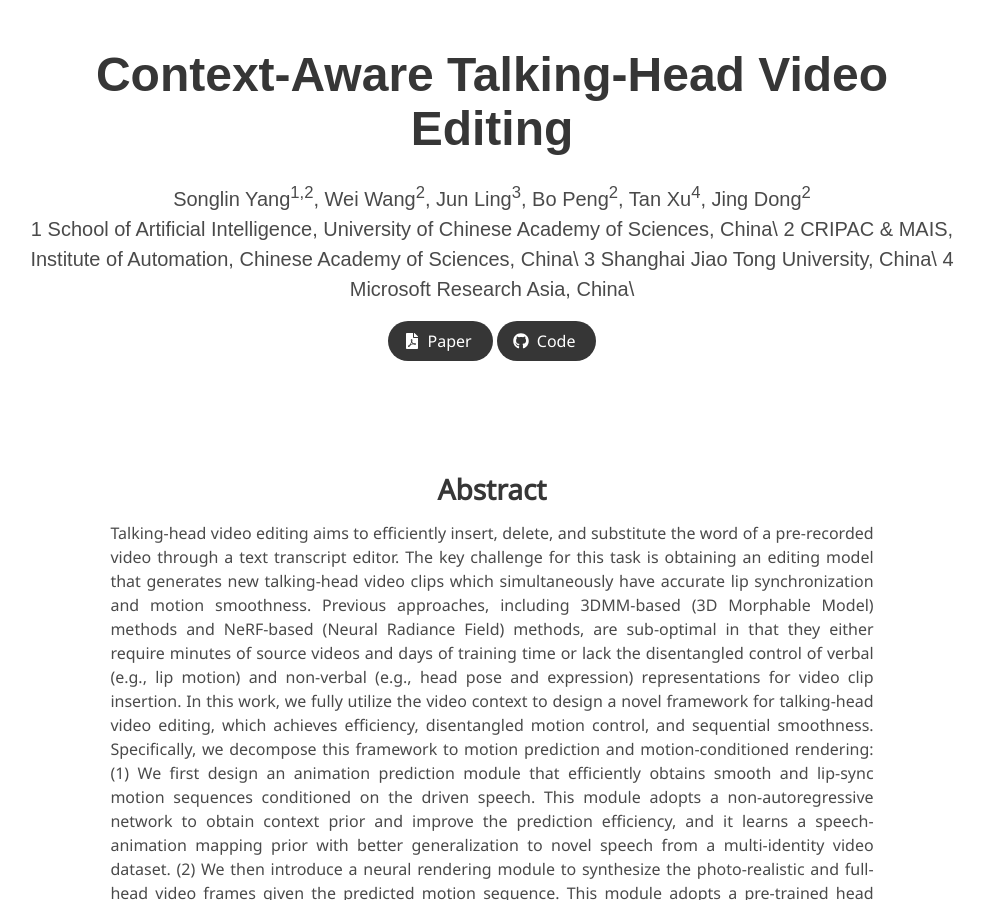
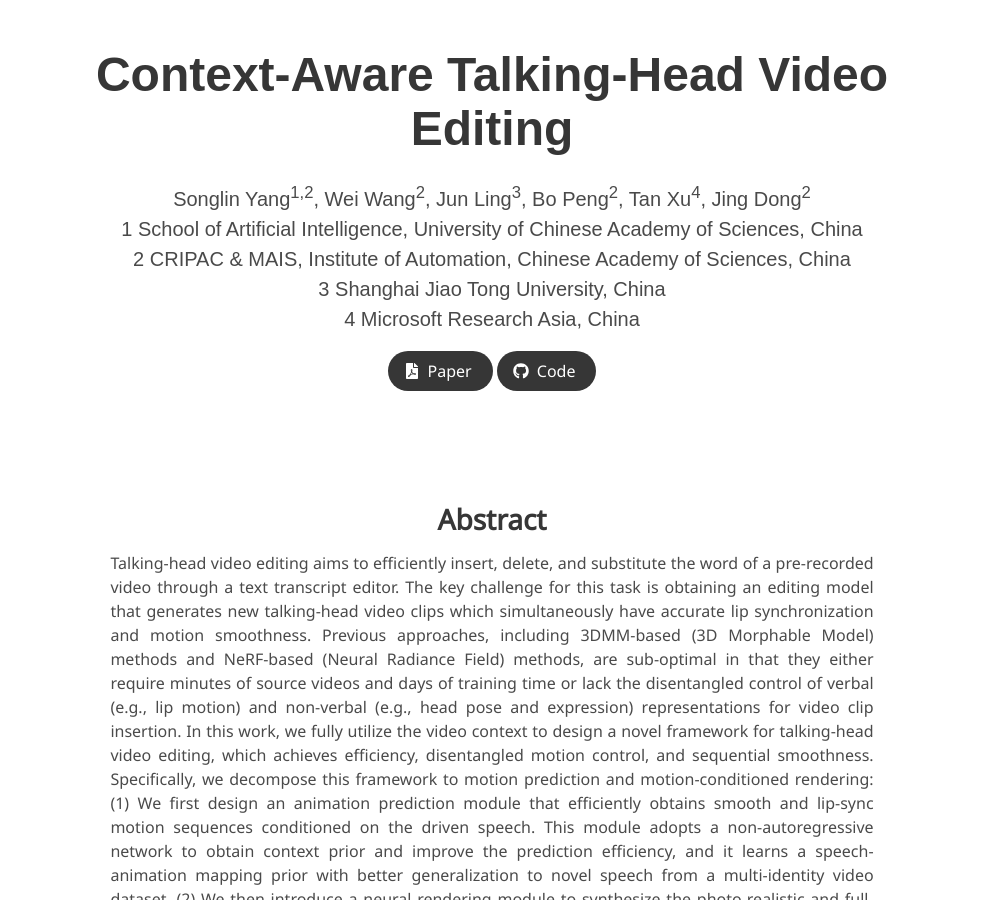
Before and after one commit to Songlin1998/THEdit, a Jekyll site: the page built from index.md, in a window 1280 px wide and 900 px high. Shown: the whole window, without its empty margins (148-1132 px from the left). Built offline with Jekyll 4.4.1, drawn with Linux system fonts in a browser that asks for light colours; some web fonts are replaced.

```diff
--- a/index.md
+++ b/index.md
@@ -6,10 +6,10 @@ title: Context-Aware Talking-Head Video Editing
 authors:
     Songlin Yang<sup>1,</sup><sup>2</sup>, Wei Wang<sup>2</sup>, Jun Ling<sup>3</sup>, Bo Peng<sup>2</sup>, Tan Xu<sup>4</sup>, Jing Dong<sup>2</sup>
 affiliations:
-    1 School of Artificial Intelligence, University of Chinese Academy of Sciences, China\
-    2 CRIPAC & MAIS, Institute of Automation, Chinese Academy of Sciences, China\
-    3 Shanghai Jiao Tong University, China\
-    4 Microsoft Research Asia, China\
+    1 School of Artificial Intelligence, University of Chinese Academy of Sciences, China <br>
+    2 CRIPAC & MAIS, Institute of Automation, Chinese Academy of Sciences, China <br>
+    3 Shanghai Jiao Tong University, China <br>
+    4 Microsoft Research Asia, China <br>
 paper: https://songlin1998.github.io/THEdit/
 code: https://songlin1998.github.io/THEdit/
 ---
```
